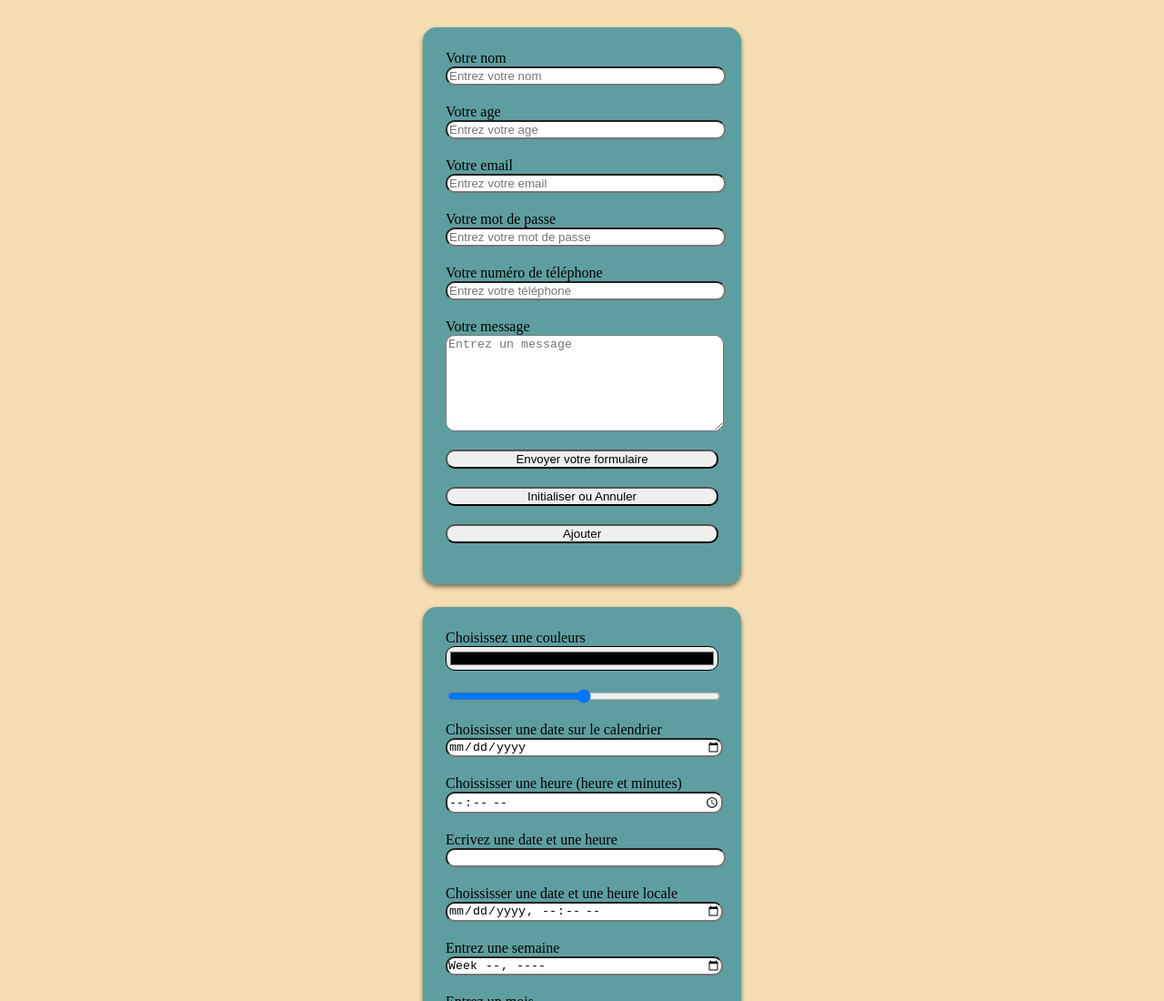
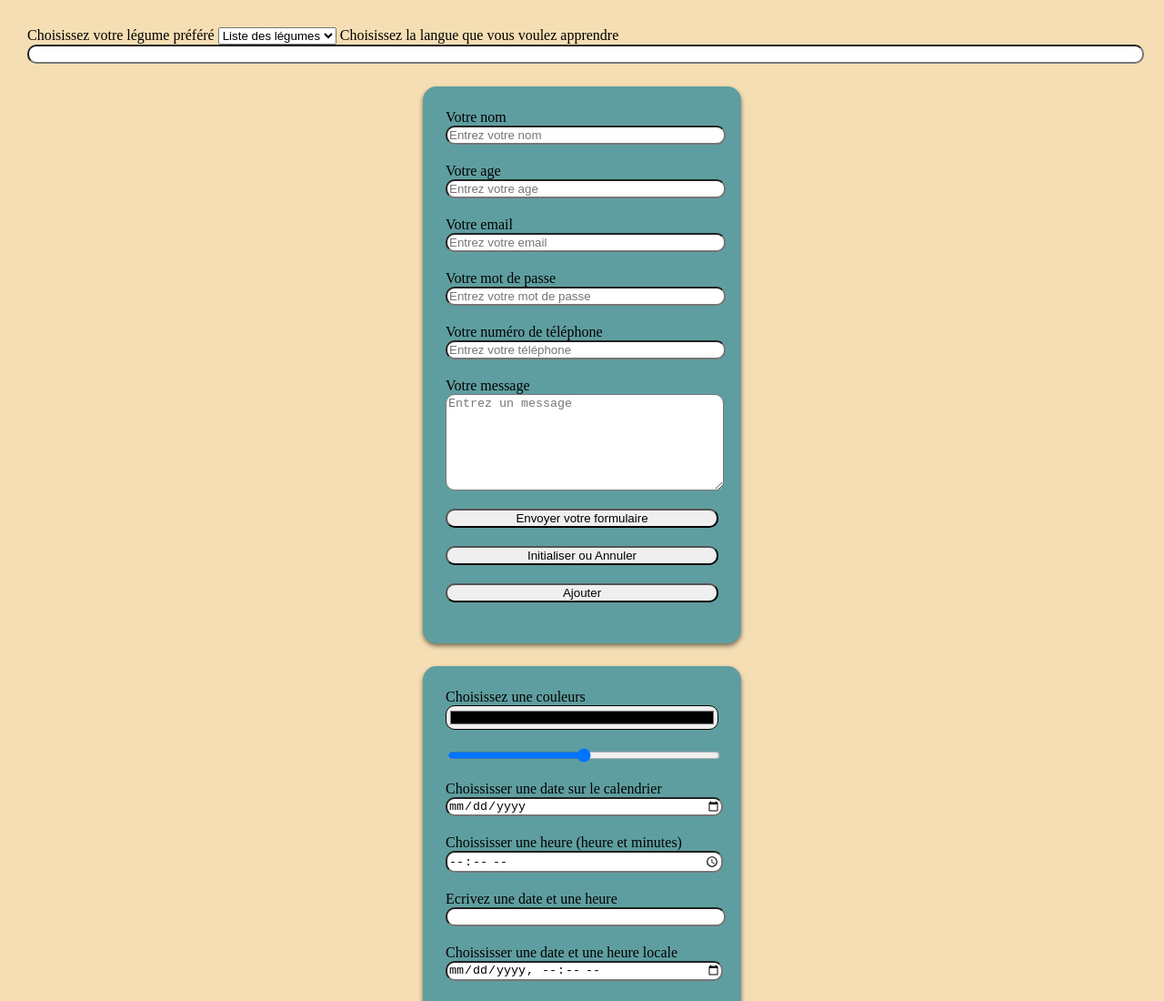
Before and after one commit to HanaaBelle/html-a-z, a plain HTML site: page 4_formulaires/index.html in a window 1280 px wide. Shown: the top 1100 px of the page at 91% size. Drawn offline with Linux system fonts and the light colour scheme.

Commit message:
Added select & datalist with label & option tags

```diff
--- a/4_formulaires/index.html
+++ b/4_formulaires/index.html
@@ -12,6 +12,53 @@
 </head>
 
 <body>
+
+    <!-- Le "select" est plus utilisé que la "datalist" (qui est là depuis moins longtemps)-->
+
+    <!-- Ajout de l'élément "select", on ajoute toujours un élément "label" -->
+    <label for="legumes">Choisissez votre légume préféré</label>
+
+    <!-- Ici on va lié le "label" au "select" grâce au "for" du "label" et à l'"id" au "select" et on met name="légume" sans "s" et à l'intérieur de l'élément
+        "select" on va mettre des éléments "option" -->
+    <select name="legume" id="legumes">
+        <!-- Généralement on laisse le 1er élément "option" vide -->
+        <option value="">Liste des légumes</option>
+        <!-- Puis on met les options avec leurs "value" -->
+        <option value="tomate">Tomate</option>
+        <option value="carotte">Carotte</option>
+        <option value="laitue">Laitue</option>
+        <option value="betrave">Betrave</option>
+        <option value="concombre">Concombre</option>
+        <option value="pomme-de-terre">Pomme de terre</option>
+        <option value="oignon">Oignon</option>
+        <option value="mache">Mâche</option>
+        <option value="roquette">Roquette</option>
+
+    </select>
+
+    <!-- Ajout d'une liste qu'on va filtrer avec l'élément "datalist" (filtrable), on ajoute toujours un élément "label".
+        Ce n'est pas très utilisée mais ça pourrait être utile si je fait une recherche ça permet de filtrer la liste-->
+    <label for="choix-langue">Choisissez la langue que vous voulez apprendre</label>
+    <!-- Puis on ajoute un élément "input" avec un attribut "list" ici la valeur est "langue" puis "l'id" je le lie avec le "for" du "label" puis le name="langue"
+         ce qui va servir à labéliser les données-->
+    <input list="langue" id="choix-langue" name="langue">
+    <!-- Ensuite on ajoute l'élément "datalist", on le lie avec "l'id" à l'attribut "list" de "l'input" cette fois et non celui du "for" du "label" puis j'ajoute
+        les options -->
+    <datalist id="langue">
+         <!-- Ajout des options en commençant par le 1er élément option qui sera vide en suite les autres -->
+         <option value="">Liste des langues à apprendre</option>
+         <option value="arabe">Apprendre l'arabe 2h/jours</option>
+         <option value="francais">Apprendre le français 2h/jours</option>
+         <option value="anglais">Apprendre l'anglais 2h/jours</option>
+         <option value="espagnol">Apprendre l'espagnol 2h/jours</option>
+         <option value="italien">Apprendre l'italien 2h/jours</option>
+         <option value="allemand">Apprendre l'allemand 2h/jours</option>
+    </datalist>
+
+
+
+
+     <!-- Ajout de l'élément "datalist" -->
 
     <!-- Dans le web il y a la partie frontend et la partie backend et pour un formulaire c'est pareil (côté interface et côté serveur). L'interface est composée
         de types d'attributs : "labels" bouts de texte liés aux inputs (si on clique sur le label ça me met le focus sur le input), "inputs" c'est l'entrée de
@@ -40,6 +87,8 @@
         <!-- On utilise le "<input type="text">" si le texte est court < 20 caractères et "<textarea name="message">" pour les messages et les textes plutôt
             longs -->
         <input type="text" name="name" id="name" placeholder="Entrez votre nom">
+
+        <!-- Ajout d'un "number" -->
         <label for="age">Votre age</label>
         <input type="number" name="age" id="age" placeholder="Entrez votre age">
 
```
